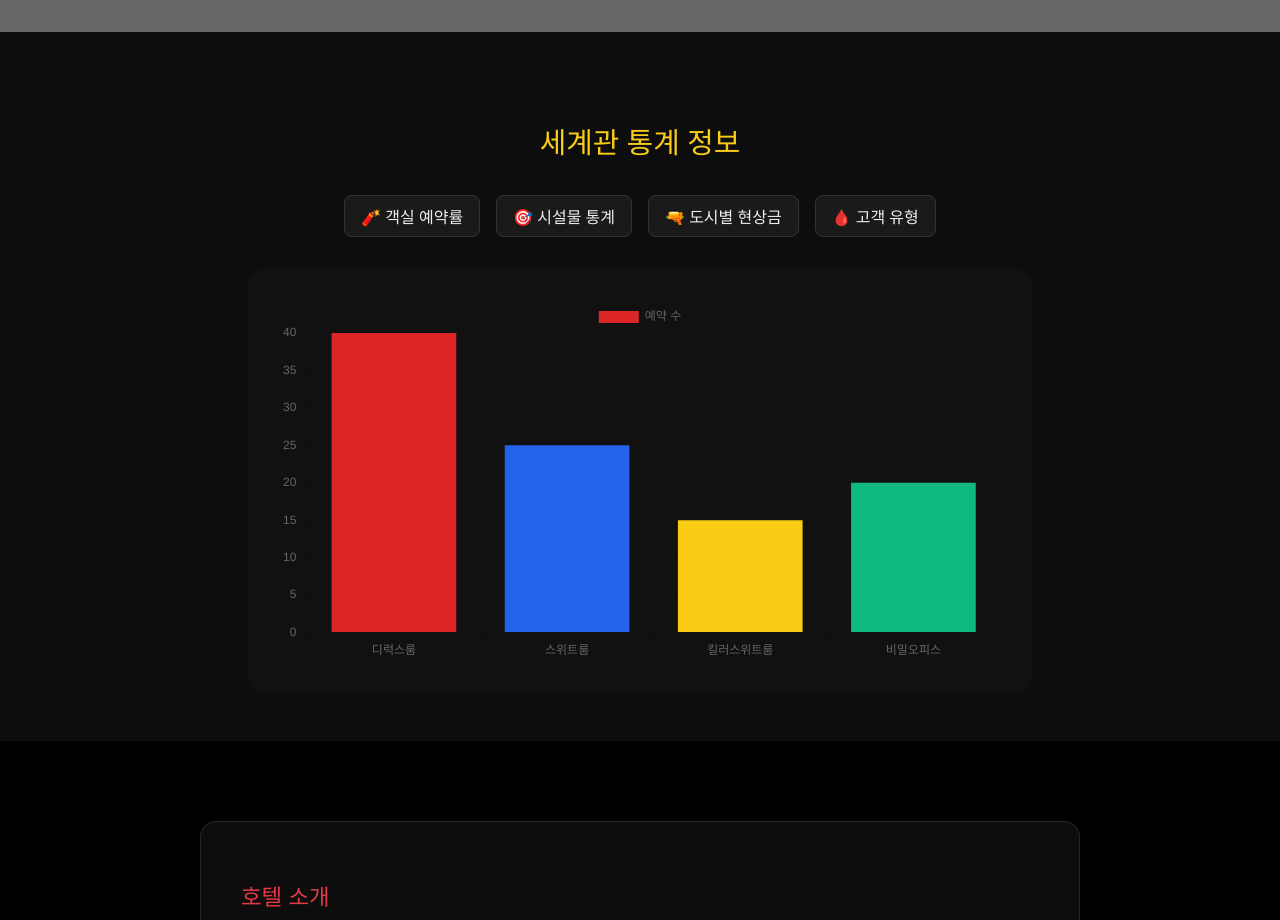
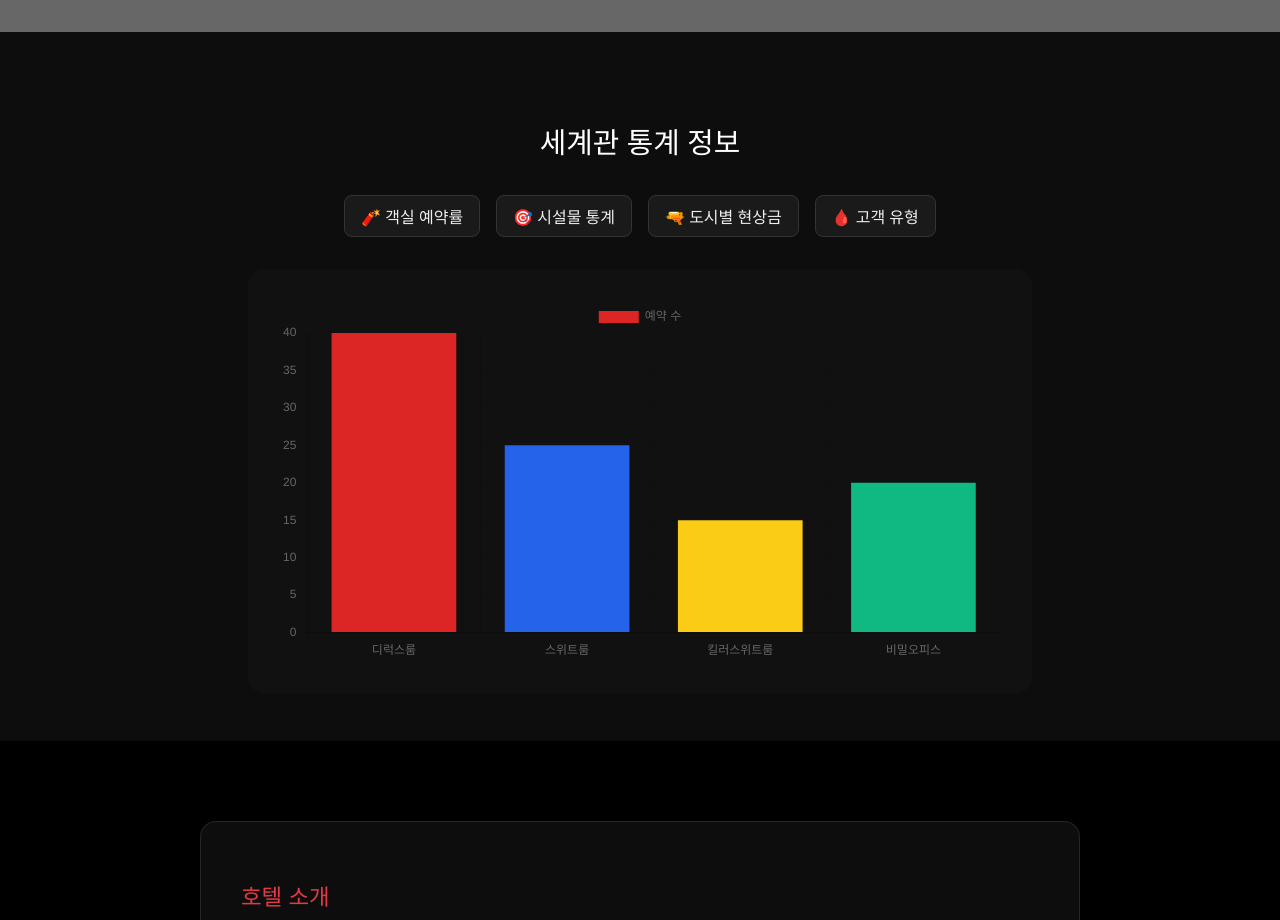
Before and after one commit to KIMRAHUI/johnwick-continental, a React (Vite) app: page / in a window 1280 px wide. Shown: the part 840-1760 px from the top of the page. Built offline with nearby package versions, Linux system fonts and the light colour scheme; grey boxes are pictures that could not be loaded.

Commit message:
🎨 그래프 섹션 폰트 색상 수정

```diff
--- a/src/components/Hero.css
+++ b/src/components/Hero.css
@@ -69,7 +69,7 @@
 .chart-title {
   font-size: 1.8rem;
   margin-bottom: 2rem;
-  color: #facc15;
+  color: #fff;
   font-weight: 600;
 }
 
```
